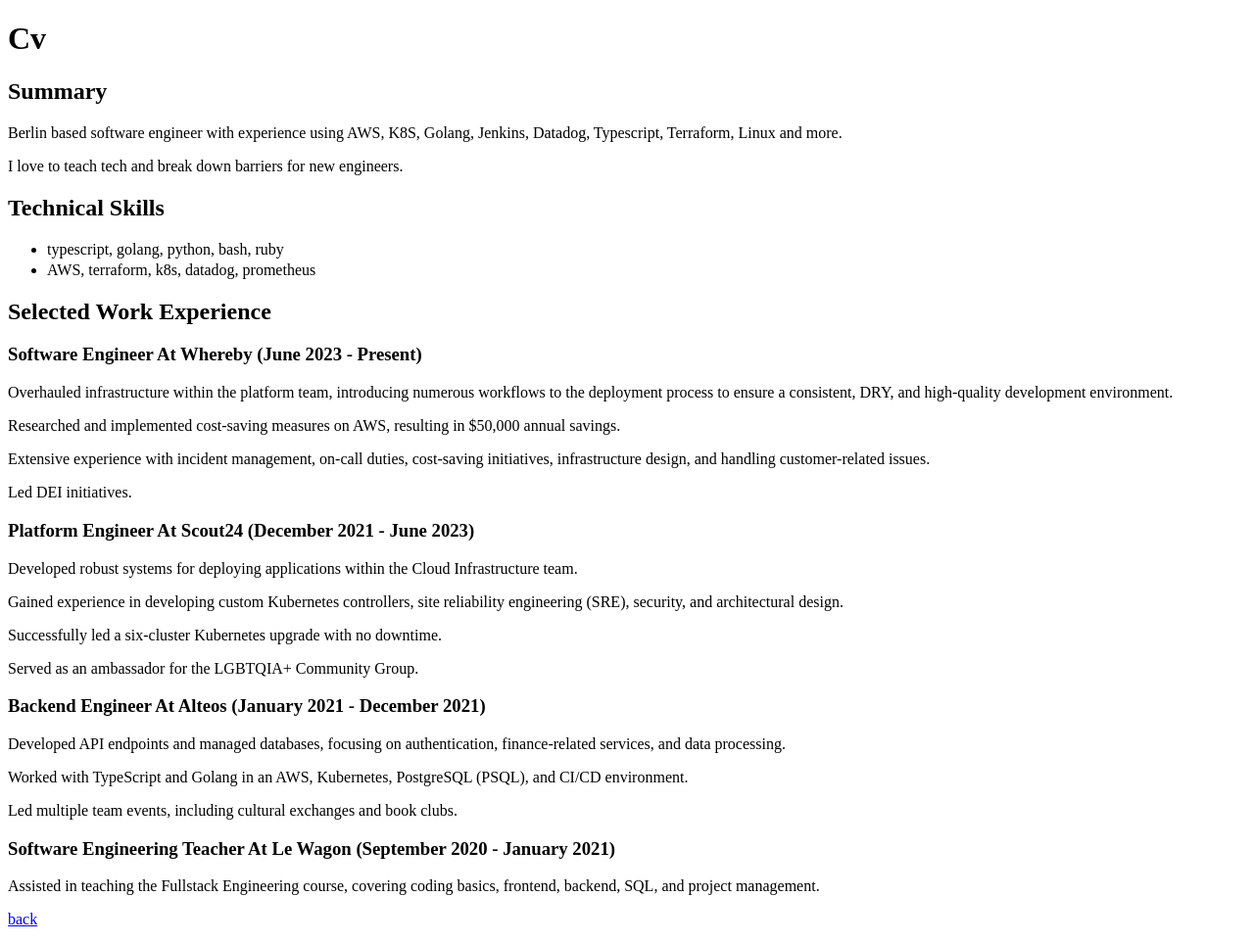
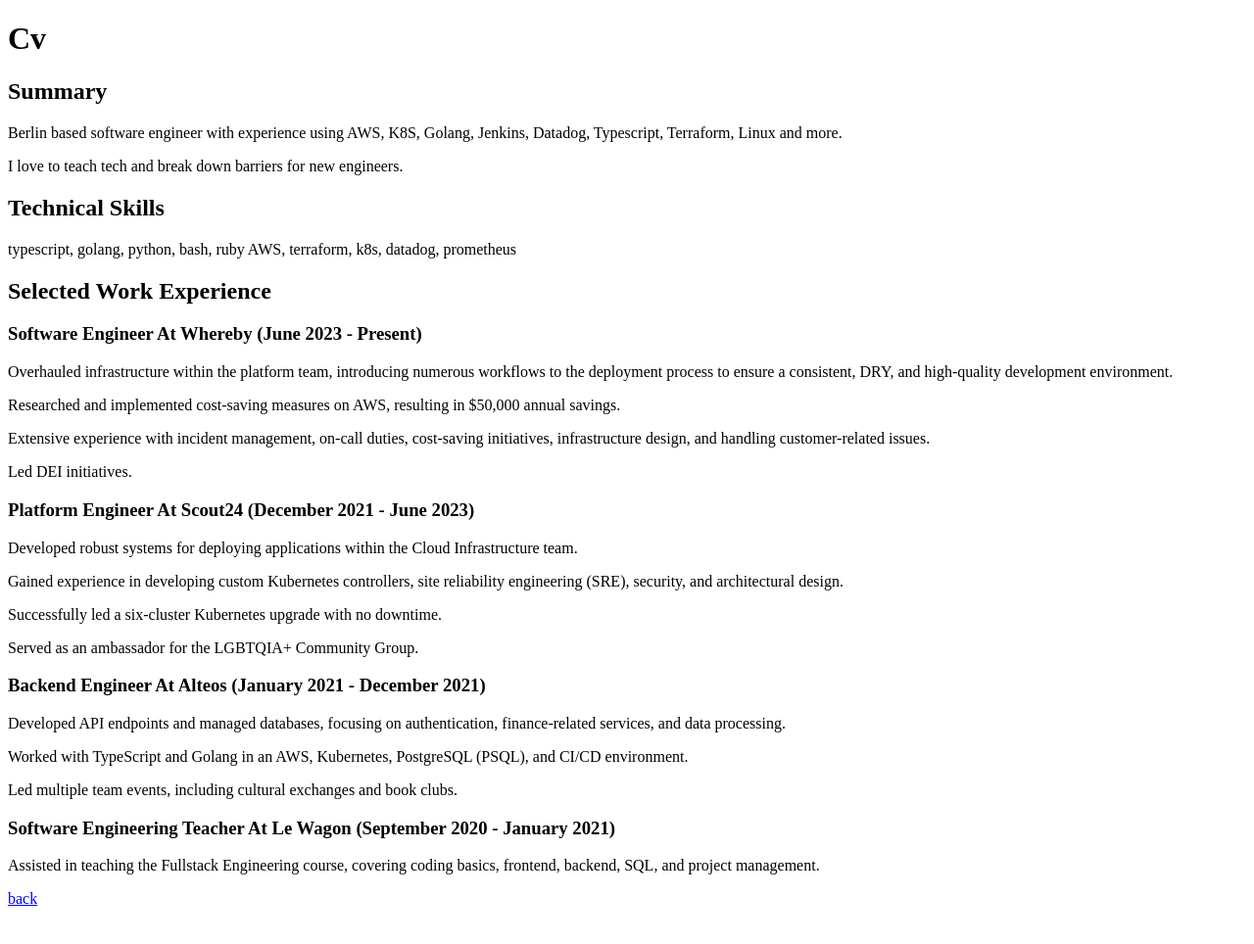
Before and after one commit to jsphwllng/jsphwllng.github.io, a Jekyll site: the page built from cv.md, in a window 1280 px wide. Shown: the whole page at 98% size. Built offline with Jekyll 4.4.1, drawn with Linux system fonts in a browser that asks for light colours; after the commit the page ends 943 px from its top, so only the background shows below that.

Commit message:
Update cv.md

```diff
--- a/cv.md
+++ b/cv.md
@@ -13,8 +13,8 @@
 Technical Skills
 ----------------
 
-*   typescript, golang, python, bash, ruby
-*   AWS, terraform, k8s, datadog, prometheus
+typescript, golang, python, bash, ruby
+AWS, terraform, k8s, datadog, prometheus
 
 Selected Work Experience
 ------------------------
```
